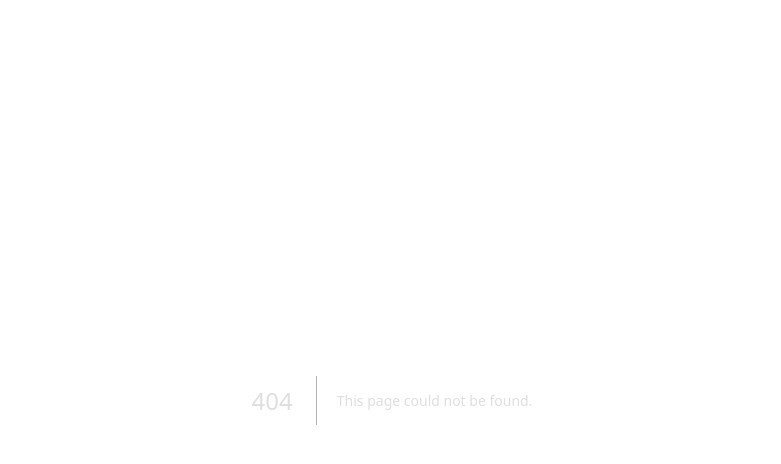
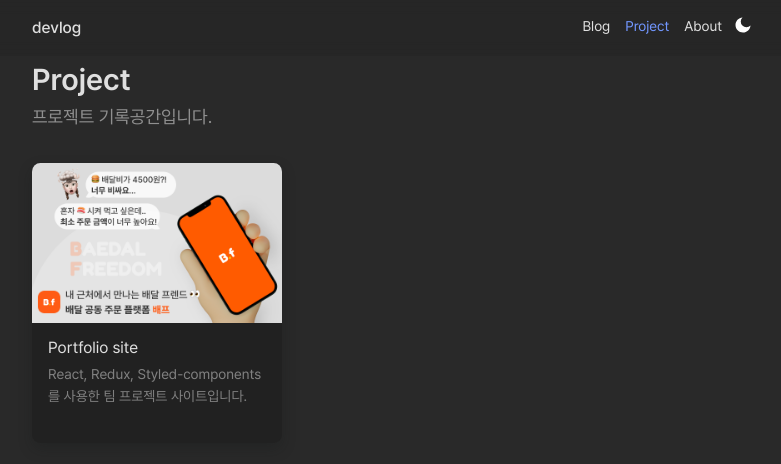
Before and after one commit to heejin0421/devlog, a Next.js app: page /project in a window 1280 px wide. Before the commit this address had no page. Shown: the top 464 px of the page, without its empty margins (248-1029 px from the left). Built offline with nearby package versions, Linux system fonts and the light colour scheme.

Commit message:
✨ Project page 추가

```diff
--- /dev/null
+++ b/src/components/Project/ProjectCards.style.ts
@@ -0,0 +1,54 @@
+import styled from '@emotion/styled';
+
+export const ProjectCard = styled.div`
+  position: relative;
+  width: 250px;
+  height: 280px;
+
+  border-radius: 0.6em;
+  background-color: var(--card-bg);
+  box-shadow: 0px 6px 14px var(--shadow);
+  overflow: hidden;
+  &:hover {
+    transform: scale(1.01);
+  }
+`;
+
+export const ProjectCardImg = styled.div`
+  position: relative;
+  padding-bottom: 64%;
+
+  img {
+    position: absolute;
+    height: 100%;
+  }
+`;
+
+export const ProjectInfo = styled.div`
+  position: relative;
+
+  padding: 12px 16px;
+`;
+
+export const ProjectTitle = styled.h3`
+  width: 100%;
+  display: block;
+  font-size: 16px;
+  transition: all 0.2s ease;
+  overflow: hidden;
+  text-overflow: ellipsis;
+  white-space: nowrap;
+`;
+
+export const ProjectDes = styled.p`
+  margin-top: 4px;
+  height: 4.68em;
+  word-break: break-word;
+  opacity: 0.5;
+  font-size: 14px;
+  overflow: hidden;
+  text-overflow: ellipsis;
+  display: -webkit-box;
+  -webkit-line-clamp: 3;
+  -webkit-box-orient: vertical;
+`;
--- /dev/null
+++ b/src/components/Project/ProjectCards.tsx
@@ -0,0 +1,39 @@
+import Image from 'next/image';
+import Link from 'next/link';
+import {
+  ProjectCard,
+  ProjectCardImg,
+  ProjectDes,
+  ProjectInfo,
+  ProjectTitle,
+} from './ProjectCards.style';
+
+export default function ProjectCards({ projects }) {
+  return (
+    <div>
+      {projects.map((project) => (
+        <Link
+          href={project.url}
+          key={project.title}
+          target='_blank'
+          rel='noreferrer'
+        >
+          <ProjectCard>
+            <ProjectCardImg>
+              <Image
+                src={project.image}
+                alt={project.title}
+                layout='fill'
+                objectFit='cover'
+              />
+            </ProjectCardImg>
+            <ProjectInfo>
+              <ProjectTitle>{project.title}</ProjectTitle>
+              <ProjectDes>{project.description}</ProjectDes>
+            </ProjectInfo>
+          </ProjectCard>
+        </Link>
+      ))}
+    </div>
+  );
+}
--- a/src/data/projects.ts
+++ b/src/data/projects.ts
@@ -10,13 +10,6 @@
     url: 'https://github.com/rohheejin/BaedalFriend-FE',
     image: '/imgs/BaedalCover.png',
   },
-  {
-    title: 'Portfolio site',
-    description:
-      'React, Redux, Styled-components를 사용한 팀 프로젝트 사이트입니다.',
-    url: 'https://github.com/rohheejin/BaedalFriend-FE',
-    image: '/imgs/BaedalCover.png',
-  },
 ];
 
 export default projects;
--- /dev/null
+++ b/src/pages/project.tsx
@@ -0,0 +1,22 @@
+import Container from '@/components/Container';
+import ProjectCards from '@/components/Project/ProjectCards';
+import Title from '@/components/Title';
+import * as allProjects from '../data/projects';
+
+export default function project({ projects }) {
+  return (
+    <Container>
+      <Title title='Project' description='프로젝트 기록공간입니다.' />
+      <ProjectCards projects={projects} />
+    </Container>
+  );
+}
+
+export const getStaticProps = () => {
+  const projects = [...allProjects.default];
+  return {
+    props: {
+      projects: projects,
+    },
+  };
+};
```
